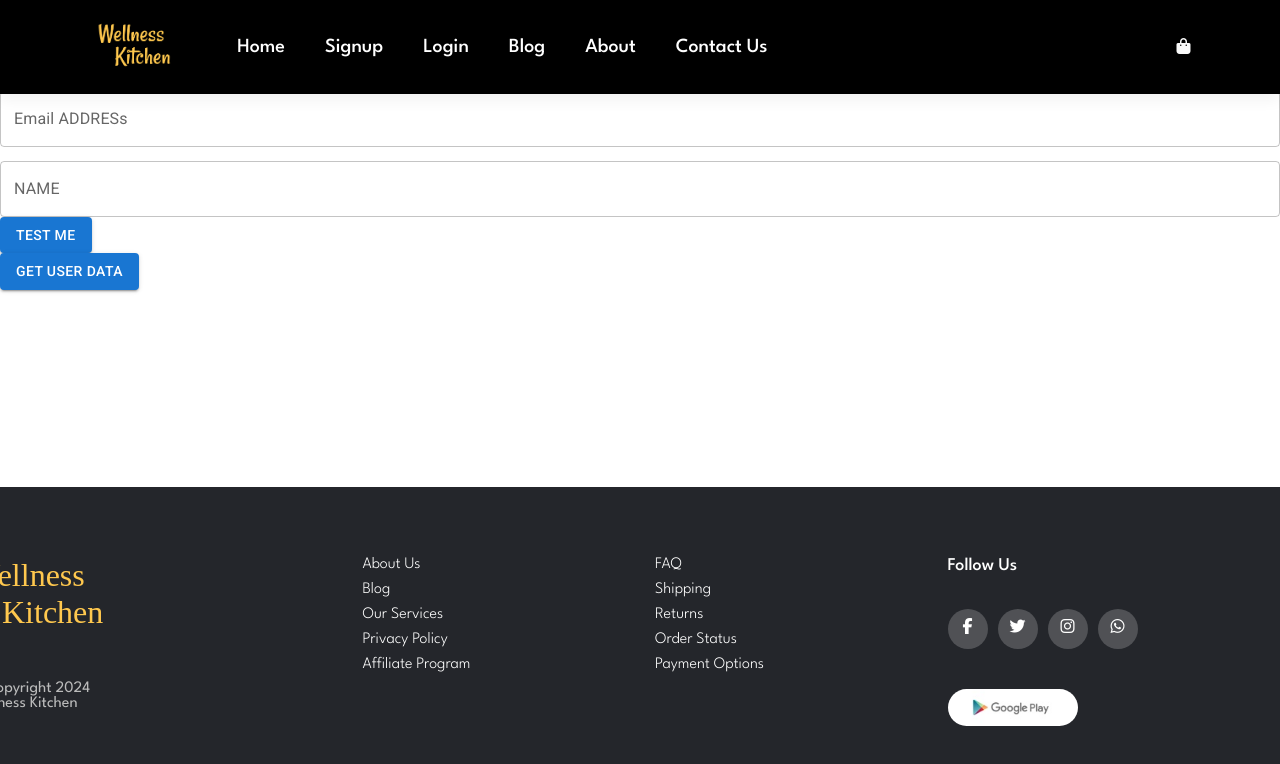
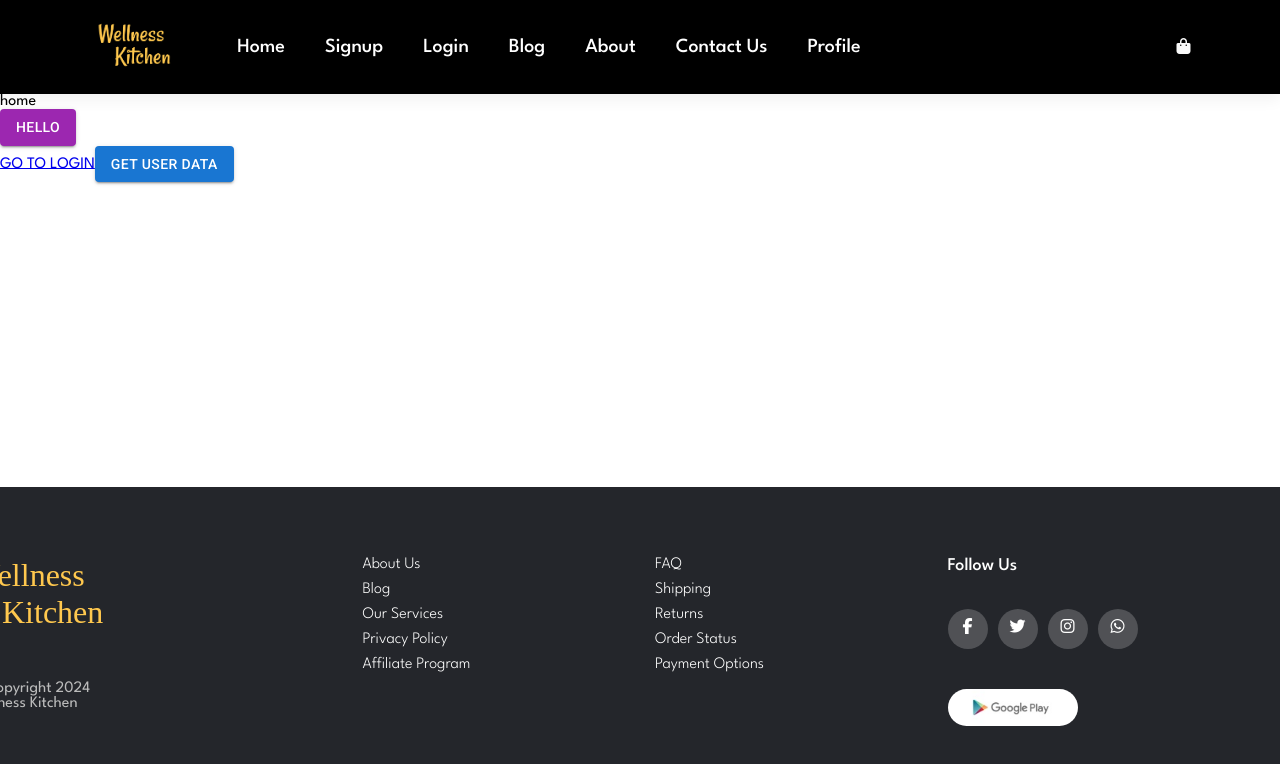
Before and after one commit to Adhamfm/WellnessFrontMeAlone2, a React (Vite) app: page / in a window 1280 px wide. Shown: the top 764 px of the page. Built offline with nearby package versions, Linux system fonts and the light colour scheme; a web font is replaced by a local one.

Commit message:
Navbar and footer

```diff
--- a/src/components/layout/Footer/Footer.css
+++ b/src/components/layout/Footer/Footer.css
@@ -3,10 +3,9 @@
     background-color: #24262B;
     padding: 70px 0;
     text-transform: capitalize;
+    bottom: 0;
     position: absolute;
-    bottom: 0;
-    left: 0;
-    right: 0;
+    width: 100vw;
     /* margin-top: 40px; */
 }
 
--- a/src/components/layout/NavBar/NavBar.css
+++ b/src/components/layout/NavBar/NavBar.css
@@ -2,7 +2,8 @@
 
 /* header styles */
 
-#header {
+
+/* #header {
     display: flex;
     flex-wrap: wrap;
     align-items: center;
@@ -16,6 +17,21 @@
     top: 0;
     left: 0;
     right: 0;
+    margin-bottom: auto;
+}  */
+
+#header {
+    display: flex;
+    flex-wrap: wrap;
+    align-items: center;
+    gap: 2rem;
+    justify-content: space-between;
+    background-color: #000000;
+    padding: 20px 7%;
+    box-shadow: 0 5px 15px rgba(0, 0, 0, 0.06);
+    position: sticky;
+    top: 0;
+    width: 100vw;
     margin-bottom: auto;
 }
 
--- a/src/components/layout/NavBar/NavBar.jsx
+++ b/src/components/layout/NavBar/NavBar.jsx
@@ -19,6 +19,7 @@ function NavBar() {
                         <li><Link to="/blog.html">Blog</Link></li>
                         <li><Link to="about">About</Link></li>
                         <li><Link to="contact.html">Contact Us</Link></li>
+                        <li><Link to="profile">Profile</Link></li>
                     </ul>
                 </nav>
                 <div className="header-list-icon">
--- a/src/components/ui/LoginButton.jsx
+++ b/src/components/ui/LoginButton.jsx
@@ -5,9 +5,9 @@ import { green, purple } from '@mui/material/colors';
 
 const ColorButton = styled(Button)(({ theme }) => ({
   color: theme.palette.getContrastText(purple[500]),
-  backgroundColor: green[500],
+  backgroundColor: purple[500],
   '&:hover': {
-    backgroundColor: green[700],
+    backgroundColor: purple[700],
   },
 }));
 
--- a/src/pages/home/index.jsx
+++ b/src/pages/home/index.jsx
@@ -6,10 +6,18 @@ import Footer from "../../components/layout/Footer/Footer";
 import { Button } from "@mui/material";
 import axios from "axios";
 
+
 export default function Home() {
+  // const user = {
+  //   userID:"",
+  //   accessToken:"",
+  //   refreshToken:""
+  // }
   const test = async () =>{
     try {
-      const { data } = await axios.get(`https://wellnesshub.onrender.com/api/v1/customer/65d249efb0caf340385285fb`,{headers: {"authorization":"Bearer eyJhbGciOiJIUzI1NiIsInR5cCI6IkpXVCJ9.eyJfaWQiOiI2NWQyNDllZmIwY2FmMzQwMzg1Mjg1ZmIiLCJpYXQiOjE3MDk3MjczMzUsImV4cCI6MTcxMjMxOTMzNX0.Q81vIV297_QjIsZQhWxcGkwMEt1s_MtYB2ACPxVxi-M"}})
+      const userLocal = JSON.parse(localStorage.getItem('user'))
+      console.log(userLocal)
+      const { data } = await axios.get(`https://wellnesshub.onrender.com/api/v1/customer/${userLocal.userId}`,{headers: {"authorization":`Bearer ${userLocal.accessToken}`}})
       console.log(data)
     } catch (error) {
       console.log(error)
@@ -18,10 +26,9 @@ export default function Home() {
   return (
     <div>
       <NavBar/>
-      <p>homew</p>
+      <p>home</p>
       <LoginButton text="HELLO"/>
       <Link to="/login"> GO TO LOGIN</Link>
-      <DevTest/>
       <Button onClick={test} variant="contained"> GET USER DATA </Button>
       <Footer/>
     </div>
--- a/src/pages/login/index.jsx
+++ b/src/pages/login/index.jsx
@@ -48,7 +48,7 @@ export default function Login() {
       setTimeout(()=>{
         dispatch({type:"LOGIN", payload: rest});
         Cookies.set('user',JSON.stringify(rest));
-
+        localStorage.setItem('user', JSON.stringify(rest));
         //navigate("/"); //Redirect to home
       }, 2000);
 
--- a/src/pages/profile/style.css
+++ b/src/pages/profile/style.css
@@ -19,7 +19,6 @@
 .profile-picture {
     /* margin-right: 50px; */
     justify-content: left;
-
 }
 
 .profile-picture img {
@@ -40,7 +39,8 @@
 .profile-details p {
     margin-bottom: 10px;
 }
-  .profile-content button{
+
+.profile-content button {
     justify-content: left;
     margin-left: -50px;
 }
```
Also changed, not shown: src/services/getUserData.js (added, +14 -0 lines). Lines whose indentation alone changed are shown as unchanged.
